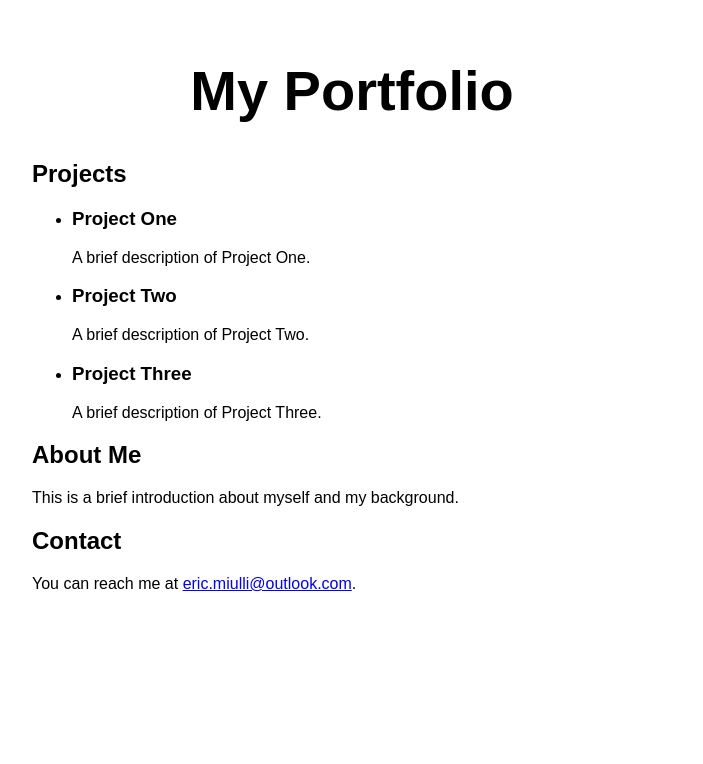
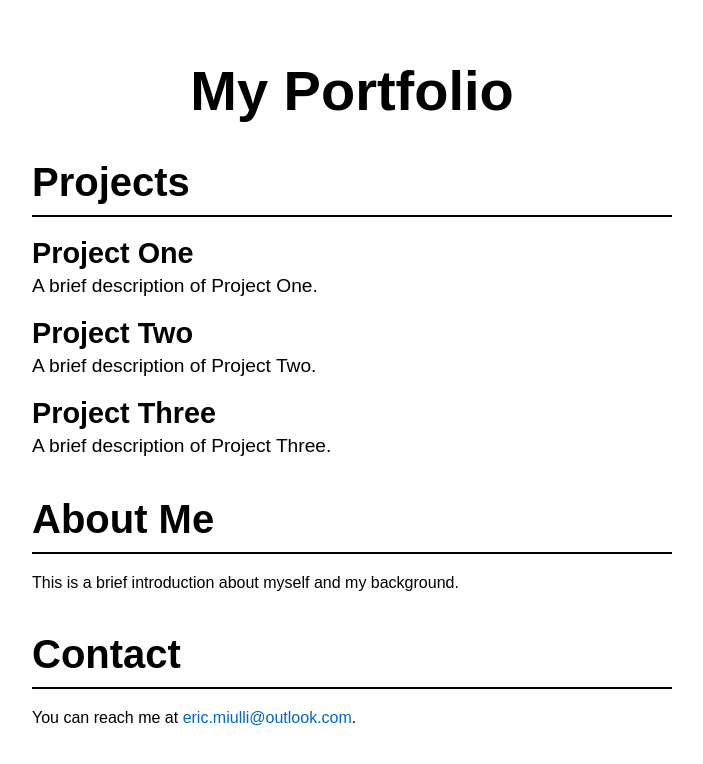
Before and after one commit to EMiulli/my-first-static-web-app, a website: page src/index.html in a window 1280 px wide. Shown: the whole page, without its empty margins (288-991 px from the left). Drawn offline with Linux system fonts and the light colour scheme.

Commit message:
Added css to sections

```diff
--- a/src/styles.css
+++ b/src/styles.css
@@ -19,3 +19,31 @@ main > h1 {
   text-align: center;
   font-size: 3.5em;
 }
+section {
+  margin-bottom: 40px;
+}
+section > h2 {
+  font-size: 2.5em;
+  border-bottom: 2px solid #000;
+  padding-bottom: 10px;
+  margin-bottom: 20px;
+}
+ul {
+  list-style-type: none;
+  padding: 0;
+}
+ul > li {
+  margin-bottom: 20px;
+}
+ul > li > h3 {
+  margin: 0;
+  font-size: 1.8em;
+}
+ul > li > p {
+  margin: 5px 0 0 0;
+  font-size: 1.2em;
+}
+a {
+  color: #0066cc;
+  text-decoration: none;
+}
```
